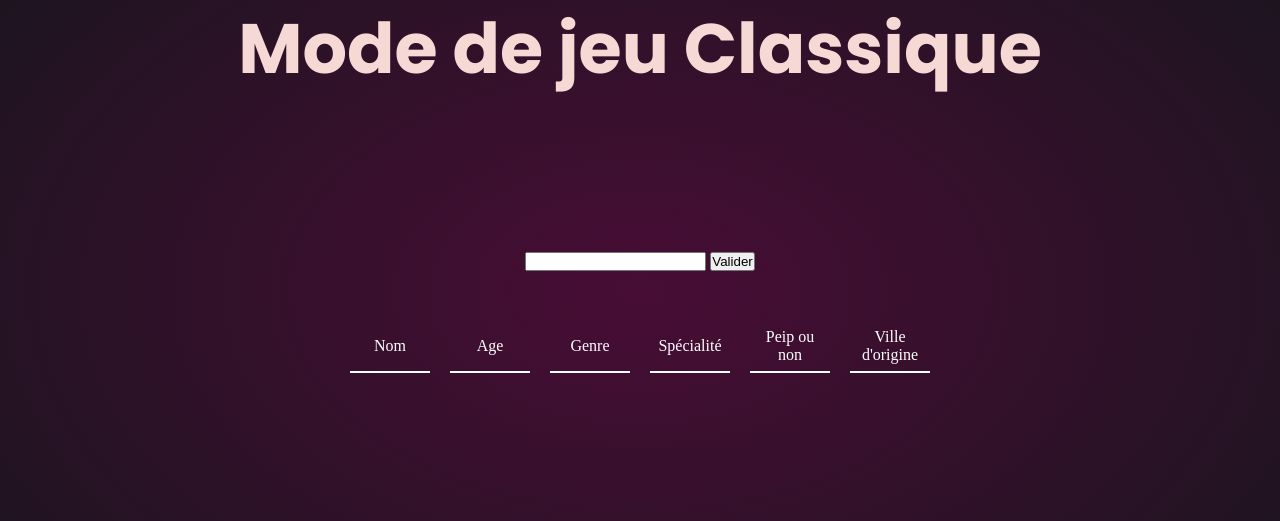
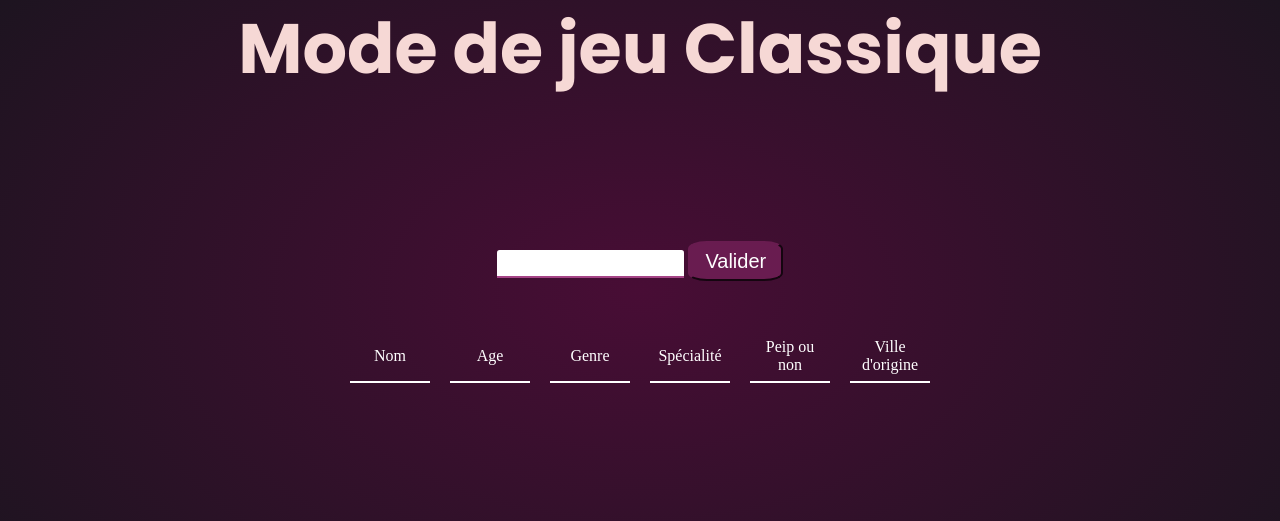
Before and after one commit to Actonis/Polytechdle, a PHP site: page /guess.html in a window 1280 px wide. Shown: the part 109-630 px from the top of the page. Run offline with PHP 8.4, Linux system fonts and the light colour scheme.

Commit message:
Petits changements de style

```diff
--- a/public/css/style.css
+++ b/public/css/style.css
@@ -135,6 +135,34 @@
   gap: 10px;
 }
 
+.guess-input {
+	appearance: none;
+	border: none;
+	outline: none;
+	border-bottom: .2em solid #a54486;
+	background: rgba(#a54486, .2);
+	border-radius: .2em .2em 0 0;
+	padding: .4em;
+}
+
+.submit-button {
+  display: inline-block;
+  width: 95px;
+  height: 40px;
+  border-radius: 20%;
+  background-color: #691c50;
+  border-color: #691c50;
+  text-align: center;
+  color: #fff;
+  font-size: 20px;
+  cursor: pointer;
+  padding: 0%;
+}
+.submit-button:hover {
+  background-color: #832966;
+}
+
+
 /* Initially hide the names list */
 #name-list {
   display: none;
--- a/public/guess.html
+++ b/public/guess.html
@@ -12,8 +12,8 @@
 
     <div id="container-guess-field" class="container-guess-field">
         <div class="guess-field">
-            <input list="text" id="guess" autocomplete="off">
-            <button id="submit">Valider</button>
+            <input class="guess-input" list="text" id="guess" autocomplete="off">
+            <button class='submit-button' id="submit">Valider</button>
         </div>
 
         <div class="name-list" id="name-list">
```
